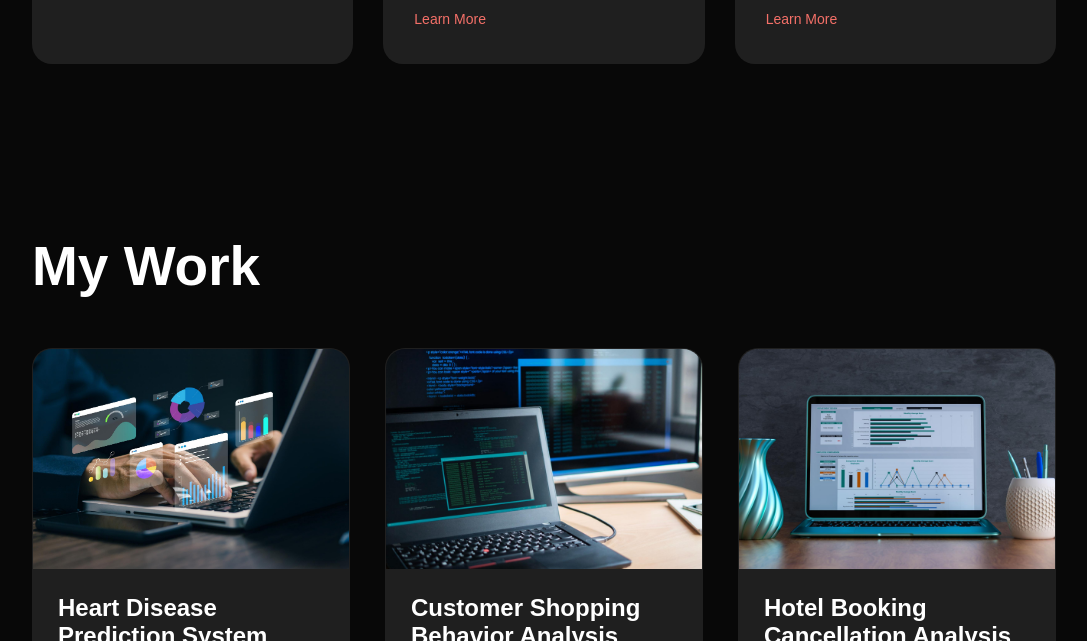
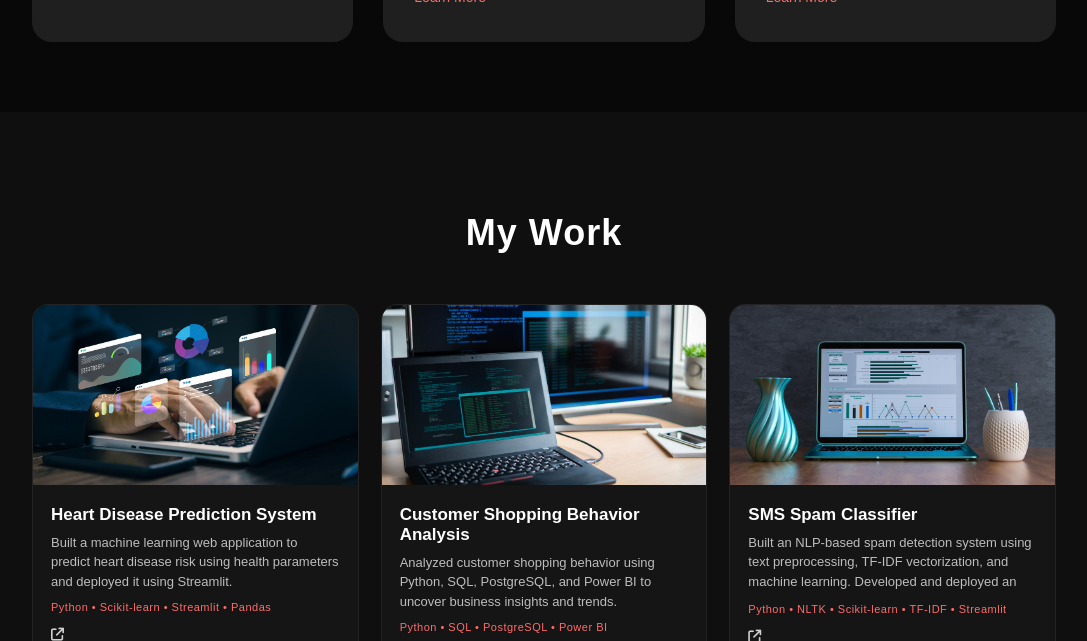
Before and after one commit to Senjuti7/My-Portfolio-HTML-CSS-JS, a plain HTML site: page index.html in a window 1280 px wide. Shown: the part 2130-2771 px from the top of the page, without its empty margins (96-1183 px from the left). Drawn offline with Linux system fonts and the light colour scheme.

Commit message:
added work and update resume

```diff
--- a/index.html
+++ b/index.html
@@ -306,23 +306,24 @@
             <!-- PROJECT 3 -->
             <div class="work">
 
-                <img src="images/work3.jpg" alt="Hotel Booking Cancellation Analysis">
+                <img src="images/work3.jpg" alt="SMS Spam Classifier">
 
                 <div class="layer">
 
-                    <h3>Hotel Booking Cancellation Analysis</h3>
+                    <h3>SMS Spam Classifier</h3>
 
                     <p>
-                        Explored hotel booking cancellation patterns
-                        using data analysis and visualization techniques.
+                        Built an NLP-based spam detection system using text preprocessing,
+                        TF-IDF vectorization, and machine learning. Developed and deployed
+                        an interactive Streamlit application for real-time SMS classification.
                     </p>
 
                     <span>
-                        Python • Pandas • NumPy • Matplotlib
+                        Python • NLTK • Scikit-learn • TF-IDF • Streamlit
                     </span>
 
-                    <a href="https://github.com/Senjuti7/Hotel-business-data-analysis.git"
-                       target="_blank">
+                    <a href="https://sms-spam-classifier-uc7jz6uevqfvy3kv7ygappp.streamlit.app/"
+                    target="_blank">
 
                         <i class="fa-solid fa-arrow-up-right-from-square"></i>
 
--- a/style.css
+++ b/style.css
@@ -467,98 +467,119 @@ nav ul li a:hover::after{
 /* --------------portfolio---------------- */
 #portfolio{
     padding: 80px 0;
+    background: #0f0f0f;
+}
+
+/* TITLE */
+.subtitle{
+    font-size: 36px;
+    text-align: center;
+    font-weight: 600;
+    color: #fff;
+    margin-bottom: 50px;
+    letter-spacing: 1px;
 }
 
 /* GRID */
 .work-list{
     display: grid;
-    grid-template-columns: repeat(auto-fit, minmax(300px, 1fr));
-    gap: 35px;
-    margin-top: 50px;
+    grid-template-columns: repeat(auto-fit, minmax(260px, 1fr));
+    gap: 22px;
 }
 
 /* CARD */
 .work{
-    background: #1f1f1f;
-    border-radius: 20px;
+    background: #151515;
+    border-radius: 16px;
     overflow: hidden;
-    transition: 0.4s ease;
-    border: 1px solid transparent;
+    border: 1px solid rgba(255,255,255,0.06);
+    position: relative;
+    transform: translateY(0);
+    transition: all 0.4s ease;
 }
-
 
 /* IMAGE */
 .work img{
     width: 100%;
-    height: 220px;
+    height: 180px;
     object-fit: cover;
-    display: block;
+    transition: transform 0.5s ease, filter 0.5s ease;
 }
 
 /* CONTENT */
 .layer{
-    padding: 25px;
+    padding: 16px 18px;
 }
 
 /* TITLE */
 .layer h3{
-    font-size: 24px;
+    font-size: 17px;
     color: #fff;
-    margin-bottom: 15px;
+    margin-bottom: 8px;
 }
 
 /* DESCRIPTION */
 .layer p{
-    color: #cfcfcf;
-    font-size: 14px;
-    line-height: 1.7;
-    margin-bottom: 15px;
+    font-size: 13px;
+    color: #bdbdbd;
+    line-height: 1.5;
+    margin-bottom: 10px;
+    max-height: 60px;
+    overflow: hidden;
 }
 
 /* TECH STACK */
 .layer span{
-    display: inline-block;
-    color: #F47068;
-    font-size: 13px;
-    font-weight: 500;
-    margin-bottom: 20px;
+    font-size: 11px;
+    color: #ff6b6b;
+    letter-spacing: 0.5px;
+    display: block;
+    margin-bottom: 12px;
 }
 
-/* BUTTON */
+/* LINK */
 .layer a{
-    display: inline-flex;
-    align-items: center;
-    justify-content: center;
-
-    width: 52px;
-    height: 52px;
-
-    border-radius: 50%;
-    background: #F47068;
+    display: inline-block;
+    font-size: 13px;
     color: #fff;
-
     text-decoration: none;
-    font-size: 18px;
-
+    opacity: 0.8;
     transition: all 0.3s ease;
-
-    overflow: visible;
 }
 
-
-/* CARD HOVER */
+/* HOVER EFFECTS */
 .work:hover{
-    transform: translateY(-10px);
-    border-color: #F47068;
-    box-shadow: 0 10px 30px rgba(244,112,104,0.25);
+    transform: translateY(-8px);
+    border-color: rgba(255,107,107,0.5);
+    box-shadow: 0 10px 30px rgba(255,107,107,0.08);
 }
 
-/* BUTTON HOVER */
+/* image zoom on hover */
+.work:hover img{
+    transform: scale(1.08);
+    filter: brightness(0.8);
+}
+
+/* link hover animation */
 .layer a:hover{
-    background: #fff;
-    color: #F47068;
+    opacity: 1;
+    letter-spacing: 0.5px;
+}
 
-    transform: translateY(-3px);
+/* subtle fade-in animation */
+.work{
+    animation: fadeUp 0.6s ease forwards;
+}
+
+@keyframes fadeUp{
+    from{
+        opacity: 0;
+        transform: translateY(15px);
+    }
+    to{
+        opacity: 1;
+        transform: translateY(0);
+    }
 }
 
 /* --------------contact------------ */
```
Also changed, not shown: images/header.png (deleted), 1 other file.
